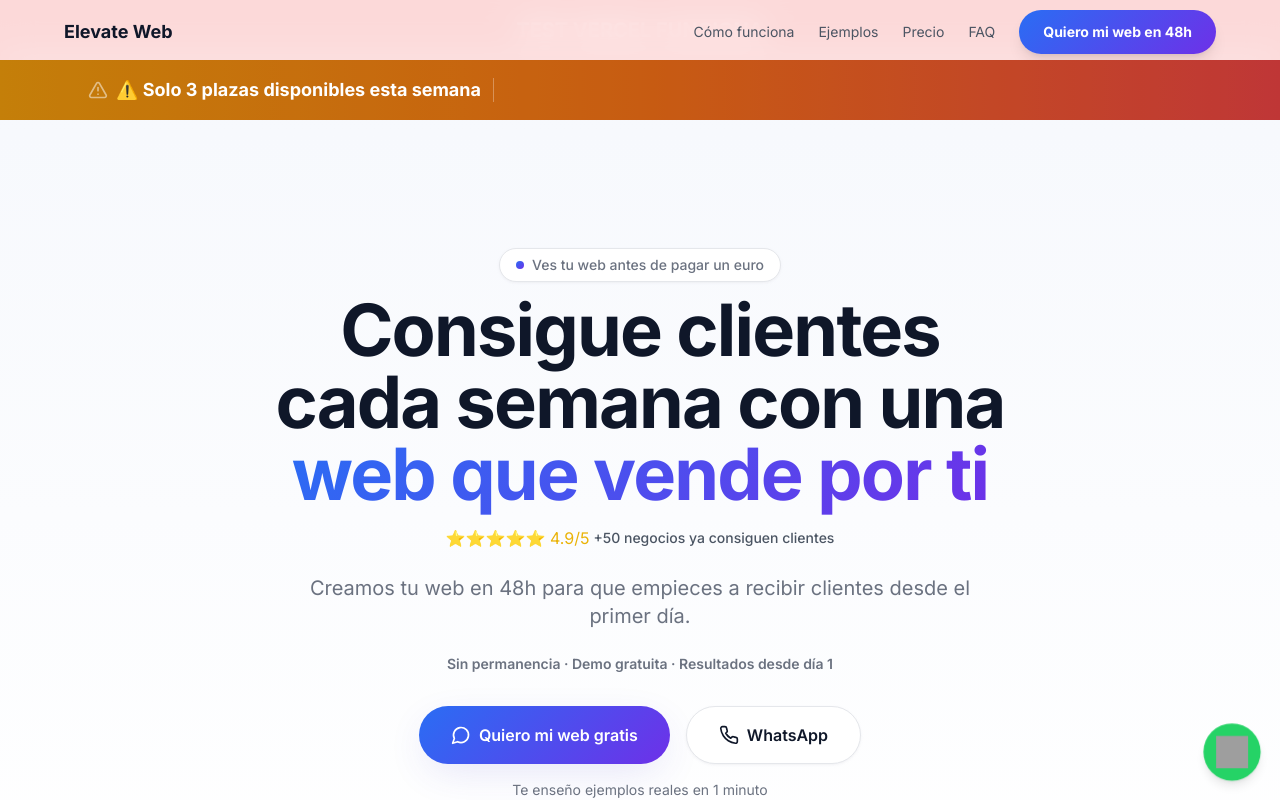
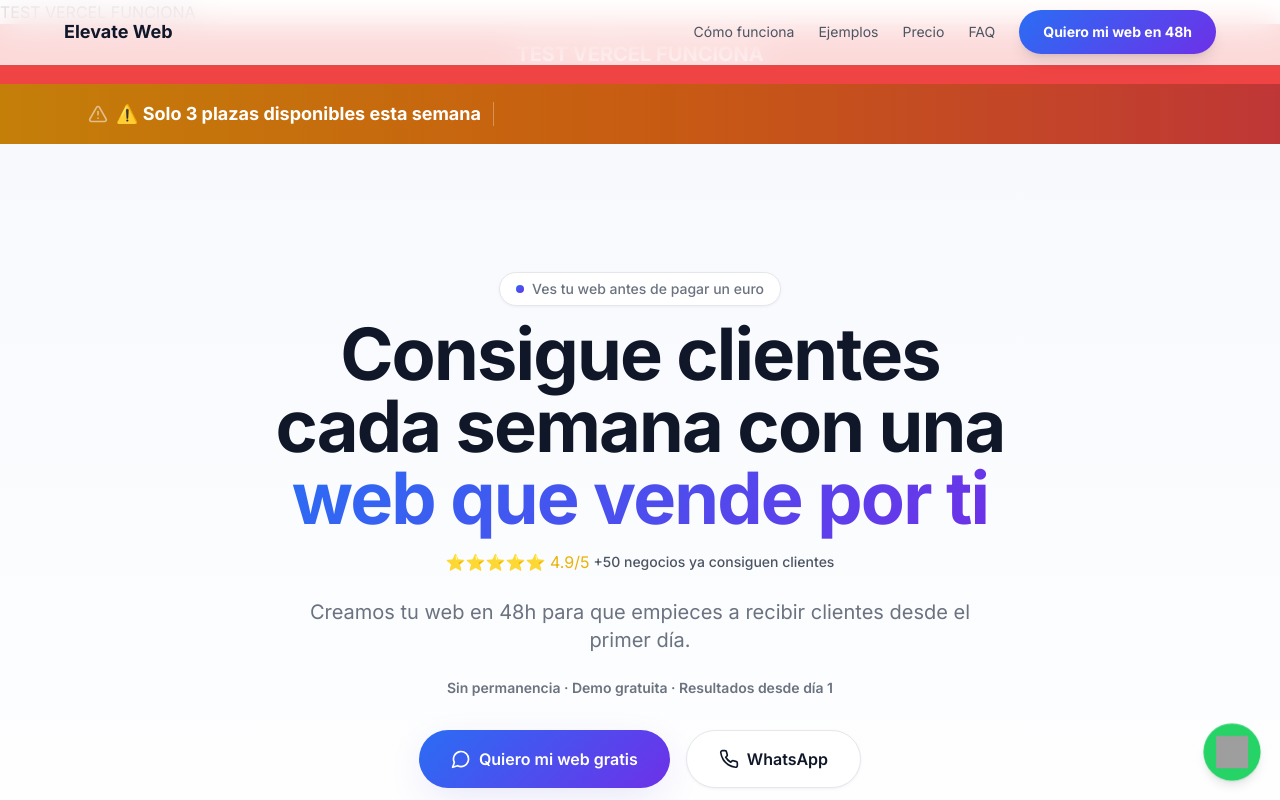
Before and after one commit to joan-devgggg/elevate-web1, a React (Vite) app: page / in a window 1280 px wide. Shown: the top 800 px of the page. Built offline with nearby package versions, Linux system fonts and the light colour scheme; grey boxes are pictures that could not be loaded; the HTML template or start-up script is replaced by a standard one.

Commit message:
test vercel final

```diff
--- a/src/App.tsx
+++ b/src/App.tsx
@@ -10,6 +10,9 @@ const queryClient = new QueryClient();
 
 const App = () => (
   <QueryClientProvider client={queryClient}>
+
+    <h1>TEST VERCEL FUNCIONA</h1>
+
     <TooltipProvider>
       <Toaster />
       <Sonner />
```
